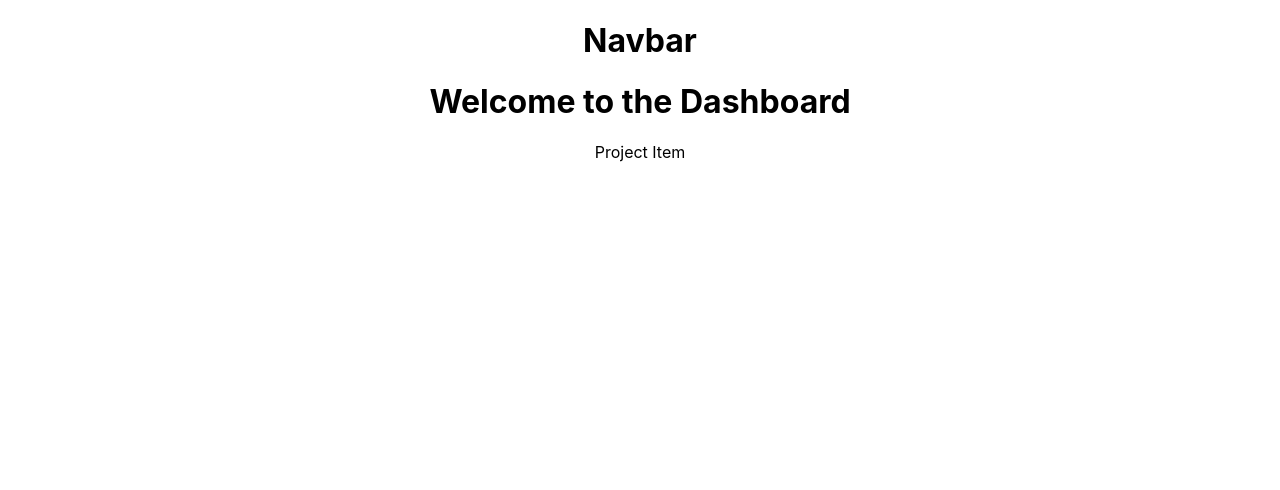
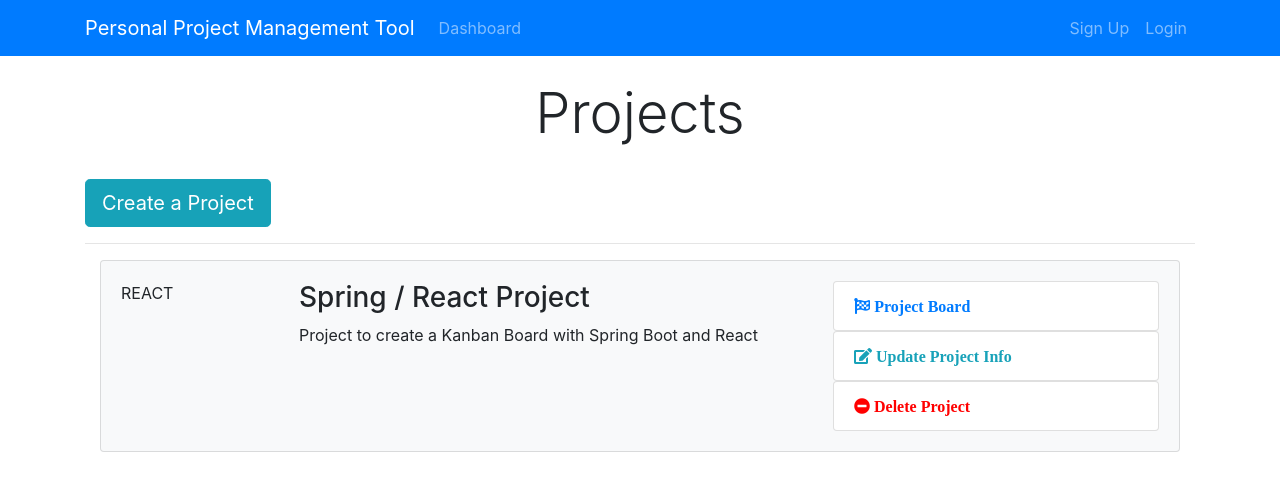
Before and after one commit to nitishkmr/manageit-spring, a React (Create React App) app in the folder manageit-client/: page / in a window 1280 px wide. Shown: the top 490 px of the page. Built offline with nearby package versions, Linux system fonts and the light colour scheme.

Commit message:
Html Css for Dashboard, Navbar, ProjectItem

```diff
--- a/manageit-client/public/index.html
+++ b/manageit-client/public/index.html
@@ -1,43 +1,34 @@
 <!DOCTYPE html>
 <html lang="en">
+
 <head>
   <meta charset="utf-8" />
   <link rel="icon" href="%PUBLIC_URL%/favicon.ico" />
-    <meta name="viewport" content="width=device-width, initial-scale=1" />
-    <meta name="theme-color" content="#000000" />
-    <meta
-      name="description"
-      content="Web site created using create-react-app"
-    />
   <link rel="apple-touch-icon" href="%PUBLIC_URL%/logo192.png" />
-    <!--
-      manifest.json provides metadata used when your web app is installed on a
-      user's mobile device or desktop. See https://developers.google.com/web/fundamentals/web-app-manifest/
-    -->
   <link rel="manifest" href="%PUBLIC_URL%/manifest.json" />
-    <!--
-      Notice the use of %PUBLIC_URL% in the tags above.
-      It will be replaced with the URL of the `public` folder during the build.
-      Only files inside the `public` folder can be referenced from the HTML.
 
-      Unlike "/favicon.ico" or "favicon.ico", "%PUBLIC_URL%/favicon.ico" will
-      work correctly both with client-side routing and a non-root public URL.
-      Learn how to configure a non-root public URL by running `npm run build`.
-    -->
-    <title>React App</title>
+  <!-- Bootstrap -->
+  <link rel="stylesheet" href="https://maxcdn.bootstrapcdn.com/bootstrap/4.0.0/css/bootstrap.min.css"
+    integrity="sha384-Gn5384xqQ1aoWXA+058RXPxPg6fy4IWvTNh0E263XmFcJlSAwiGgFAW/dAiS6JXm" crossorigin="anonymous">
+  <script src="https://code.jquery.com/jquery-3.2.1.slim.min.js"
+    integrity="sha384-KJ3o2DKtIkvYIK3UENzmM7KCkRr/rE9/Qpg6aAZGJwFDMVNA/GpGFF93hXpG5KkN"
+    crossorigin="anonymous"></script>
+  <script src="https://cdnjs.cloudflare.com/ajax/libs/popper.js/1.12.9/umd/popper.min.js"
+    integrity="sha384-ApNbgh9B+Y1QKtv3Rn7W3mgPxhU9K/ScQsAP7hUibX39j7fakFPskvXusvfa0b4Q"
+    crossorigin="anonymous"></script>
+  <script src="https://maxcdn.bootstrapcdn.com/bootstrap/4.0.0/js/bootstrap.min.js"
+    integrity="sha384-JZR6Spejh4U02d8jOt6vLEHfe/JQGiRRSQQxSfFWpi1MquVdAyjUar5+76PVCmYl"
+    crossorigin="anonymous"></script>
+
+  <!-- Font Awesome -->
+  <link rel="stylesheet" href="https://use.fontawesome.com/releases/v5.2.0/css/all.css"
+    integrity="sha384-hWVjflwFxL6sNzntih27bfxkr27PmbbK/iSvJ+a4+0owXq79v+lsFkW54bOGbiDQ" crossorigin="anonymous">
+  <title>Welcome to ManageIt</title>
 </head>
+
 <body>
   <noscript>You need to enable JavaScript to run this app.</noscript>
   <div id="root"></div>
-    <!--
-      This HTML file is a template.
-      If you open it directly in the browser, you will see an empty page.
+</body>
 
-      You can add webfonts, meta tags, or analytics to this file.
-      The build step will place the bundled scripts into the <body> tag.
-
-      To begin the development, run `npm start` or `yarn start`.
-      To create a production bundle, use `npm run build` or `yarn build`.
-    -->
-  </body>
 </html>
--- a/manageit-client/src/App.css
+++ b/manageit-client/src/App.css
@@ -1,38 +1,65 @@
-.App {
-  text-align: center;
+img {
+  width: 100%;
 }
 
-.App-logo {
-  height: 40vmin;
-  pointer-events: none;
+.navbar {
+  background-color: #e3f2fd;
+}
+.fa.fa-edit {
+  color: #18a2b9;
 }
 
-@media (prefers-reduced-motion: no-preference) {
-  .App-logo {
-    animation: App-logo-spin infinite 20s linear;
-  }
+.list-group-item.delete:hover {
+  cursor: -webkit-grab;
+  background-color: pink;
 }
 
-.App-header {
-  background-color: #282c34;
-  min-height: 100vh;
-  display: flex;
-  flex-direction: column;
-  align-items: center;
-  justify-content: center;
-  font-size: calc(10px + 2vmin);
-  color: white;
+.list-group-item.update:hover {
+  cursor: -webkit-grab;
+  background-color: gainsboro;
 }
 
-.App-link {
-  color: #61dafb;
+.list-group-item.board:hover {
+  cursor: -webkit-grab;
+  background-color: gainsboro;
 }
 
-@keyframes App-logo-spin {
-  from {
-    transform: rotate(0deg);
-  }
-  to {
-    transform: rotate(360deg);
-  }
+.fa.fa-minus-circle {
+  color: red;
 }
+
+.landing {
+  position: relative;
+  /* background: url("../img/showcase.jpg") no-repeat; */
+  background-size: cover;
+  background-position: center;
+  height: 100vh;
+  margin-top: -24px;
+  margin-bottom: -50px;
+}
+
+.landing-inner {
+  padding-top: 80px;
+}
+
+.dark-overlay {
+  background-color: rgba(0, 0, 0, 0.7);
+  position: absolute;
+  top: 0;
+  left: 0;
+  width: 100%;
+  height: 100%;
+}
+
+.card-form {
+  opacity: 0.9;
+}
+
+.latest-profiles-img {
+  width: 40px;
+  height: 40px;
+}
+
+.form-control::placeholder {
+  color: #bbb !important;
+}
--- a/manageit-client/src/App.js
+++ b/manageit-client/src/App.js
@@ -1,5 +1,6 @@
 import logo from './logo.svg';
 import './App.css';
+// import 'bootstrap/dist/css/bootstrap.min.css';
 import Dashboard from './components/Dashboard';
 import Header from './components/Layout/Header';
 
--- a/manageit-client/src/components/Dashboard.js
+++ b/manageit-client/src/components/Dashboard.js
@@ -4,9 +4,21 @@
 class Dashboard extends Component {
   render() {
     return (
-      <div>
-        <h1>Welcome to the Dashboard</h1>
-        <ProjectItem />
+      <div className="projects">
+        <div className="container">
+          <div className="row">
+            <div className="col-md-12">
+              <h1 className="display-4 text-center">Projects</h1>
+              <br />
+              <a href="ProjectForm.html" className="btn btn-lg btn-info">
+                Create a Project
+              </a>
+              <br />
+              <hr />
+              <ProjectItem />
+            </div>
+          </div>
+        </div>
       </div>
     );
   }
--- a/manageit-client/src/components/Layout/Header.js
+++ b/manageit-client/src/components/Layout/Header.js
@@ -3,9 +3,39 @@
 class Header extends Component {
   render() {
     return (
-      <div>
-        <h1>Navbar</h1>
-      </div>
+      <nav className="navbar navbar-expand-sm navbar-dark bg-primary mb-4">
+        <div className="container">
+          <a className="navbar-brand" href="Dashboard.html">
+            Personal Project Management Tool
+          </a>
+          <button className="navbar-toggler" type="button" data-toggle="collapse" data-target="#mobile-nav">
+            <span className="navbar-toggler-icon" />
+          </button>
+
+          <div className="collapse navbar-collapse" id="mobile-nav">
+            <ul className="navbar-nav mr-auto">
+              <li className="nav-item">
+                <a className="nav-link" href="/dashboard">
+                  Dashboard
+                </a>
+              </li>
+            </ul>
+
+            <ul className="navbar-nav ml-auto">
+              <li className="nav-item">
+                <a className="nav-link " href="register.html">
+                  Sign Up
+                </a>
+              </li>
+              <li className="nav-item">
+                <a className="nav-link" href="login.html">
+                  Login
+                </a>
+              </li>
+            </ul>
+          </div>
+        </div>
+      </nav>
     );
   }
 }
--- a/manageit-client/src/components/Project/ProjectItem.js
+++ b/manageit-client/src/components/Project/ProjectItem.js
@@ -2,7 +2,40 @@
 
 class ProjectItem extends Component {
   render() {
-    return <div>Project Item</div>;
+    return (
+      <div className="container">
+        <div className="card card-body bg-light mb-3">
+          <div className="row">
+            <div className="col-2">
+              <span className="mx-auto">REACT</span>
+            </div>
+            <div className="col-lg-6 col-md-4 col-8">
+              <h3>Spring / React Project</h3>
+              <p>Project to create a Kanban Board with Spring Boot and React</p>
+            </div>
+            <div className="col-md-4 d-none d-lg-block">
+              <ul className="list-group">
+                <a href="#">
+                  <li className="list-group-item board">
+                    <i className="fa fa-flag-checkered pr-1"> Project Board </i>
+                  </li>
+                </a>
+                <a href="#">
+                  <li className="list-group-item update">
+                    <i className="fa fa-edit pr-1"> Update Project Info</i>
+                  </li>
+                </a>
+                <a href="">
+                  <li className="list-group-item delete">
+                    <i className="fa fa-minus-circle pr-1"> Delete Project</i>
+                  </li>
+                </a>
+              </ul>
+            </div>
+          </div>
+        </div>
+      </div>
+    );
   }
 }
 
```
Lines whose indentation alone changed are shown as unchanged.
